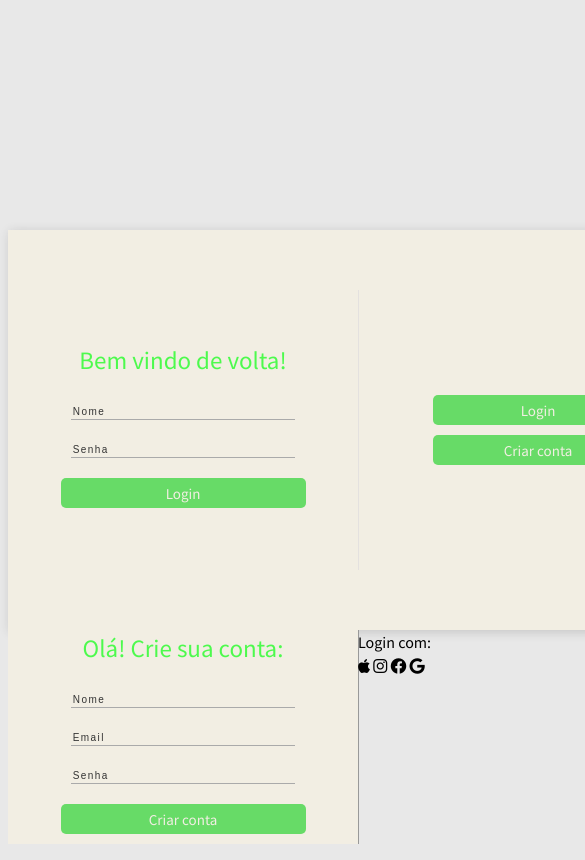
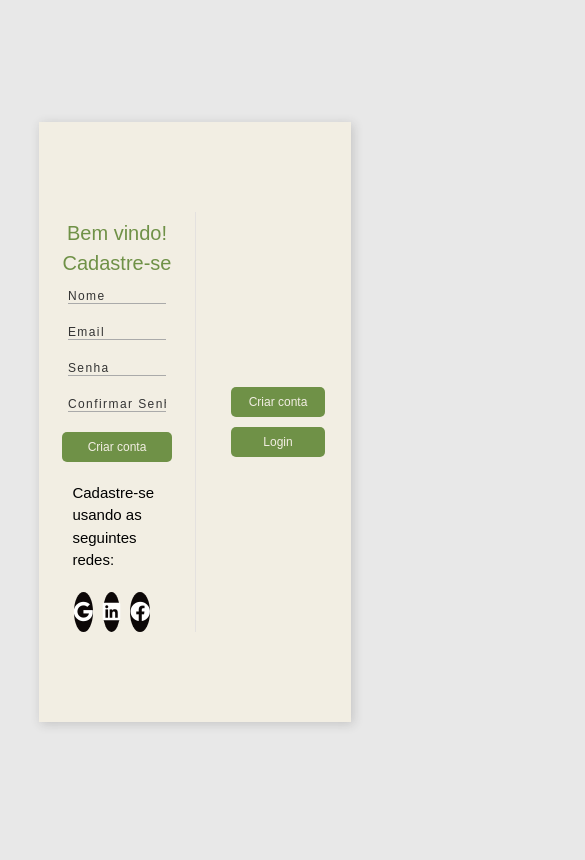
Before and after one commit to moisesjunior45/Avaliacao-1-unidade-Front-end, a plain HTML site: page assets/html/login.html in a window 390 px wide. Shown: the top 860 px of the page, 585 px wide, since content can reach past the window. Drawn offline with nearby package versions, Linux system fonts and the light colour scheme.

Commit message:
Editando login

```diff
--- a/assets/Css/login.css
+++ b/assets/Css/login.css
@@ -1,7 +1,14 @@
-@import url("https://fonts.googleapis.com/css?family=Source+Sans+Pro:300,400");
-@import url("https://fonts.googleapis.com/css?family=Playfair+Display");
+/* @import url("https://fonts.googleapis.com/css?family=Source+Sans+Pro:300,400"); */
+/* @import url("https://fonts.googleapis.com/css?family=Playfair+Display"); */
 
-body,.message,.form,form {
+* {
+  box-sizing: unset;
+}
+
+body,
+.message,
+.form,
+form {
   display: flex;
   justify-content: center;
   align-items: center;
@@ -12,14 +19,13 @@ body,.message,.form,form {
 body {
   height: 100vh;
   background: #e8e8e8;
-  font-family: "Source Sans Pro", sans-serif;
   overflow: hidden;
 }
 
 .container {
-  width: 700px;
-  height: 400px;
-  background: #9cda74;
+  width: 1000px;
+  height: 600px;
+  background: #6F9147;
   position: relative;
   display: grid;
   grid-template: 100%/50% 50%;
@@ -35,6 +41,7 @@ body {
   transform: translateX(100%);
   z-index: 4;
 }
+
 .message:before {
   position: absolute;
   content: "";
@@ -45,6 +52,7 @@ body {
   left: 0;
   top: 15%;
 }
+
 .message .button {
   margin: 5px;
 }
@@ -67,12 +75,14 @@ body {
   width: 100%;
   height: 100%;
 }
+
 .form--heading {
   font-size: 25px;
   height: 50px;
-  color: #4dfa4d;
+  color: #6F9147;
   font-family: "Source Sans Pro", sans-serif;
 }
+
 .form--signup {
   border-right: 1px solid #999;
 }
@@ -80,9 +90,11 @@ body {
 form {
   width: 70%;
 }
-form > * {
+
+form>* {
   margin: 10px;
 }
+
 form input {
   width: 90%;
   border: 0;
@@ -93,10 +105,12 @@ form input {
   letter-spacing: 0.11em;
   background-color: #f2eee3;
 }
+
 form input::placeholder {
   color: #333;
-  font-size: 10px;
+  font-size: 12px;
 }
+
 form input:focus {
   outline: 0;
   border-bottom: 1px solid rgba(128, 155, 206, 0.7);
@@ -113,8 +127,68 @@ form input:focus {
   font-weight: 400;
   position: relative;
   z-index: 3;
-  background: #67db67;
-  font-family: "Source Sans Pro", sans-serif;
+  background: #6F9147;
   cursor: pointer;
   border-radius: 5px;
 }
+
+form .social-links a {
+  display: inline-block;
+  width: 40px;
+  height: 40px;
+  background-color: #0c0707;
+  margin: 0 10px 10px 0;
+  text-align: center;
+  line-height: 40px;
+  border-radius: 50%;
+  color: #fff;
+  transition: all 0.5s ease;
+}
+
+form .social-links a:hover {
+  color: #000;
+  background-color: #fff;
+}
+
+@media screen and (max-width: 1000px) {
+  .container {
+    width: 80vw;
+    margin: 0 auto;
+  }
+}
+
+@media screen and (max-width: 750px) {
+  .form--heading {
+    font-size: 25px;
+    text-align: center;
+    margin-bottom: 20px;
+  }
+}
+
+@media screen and (max-width:400px) {
+  .form--heading {
+    font-size: 20px;
+    text-align: center;
+    margin-bottom: 10px;
+  }
+
+  .form--signup {
+    overflow: hidden;
+  }
+
+  p {
+    font-size: 15px;
+  }
+
+  .social-links {
+    display: flex;
+    justify-content: center;
+    width: 25px;
+    height: 25px;
+
+  }
+
+  .button {
+    font-size: 12px;
+  }
+}
--- a/assets/Css/reset.css
+++ b/assets/Css/reset.css
@@ -12,7 +12,7 @@ html {
 
 body {
     font-size: 2rem;
-    font-family: 'Trebuchet MS', 'Lucida Sans Unicode', 'Lucida Grande', 'Lucida Sans', Arial, sans-serif;
+    font-family: "Source Sans Pro", sans-serif;
     line-height: 1.5;
     background-color: #fff;
 }
--- a/assets/Css/responsividade.css
+++ b/assets/Css/responsividade.css
@@ -1,4 +1,6 @@
 @media screen and (max-width: 900px) {
+
+    /* Menu */
     .menu {
         bottom: 0;
         text-align: center;
@@ -40,11 +42,11 @@
         content: '×';
     }
 
+    /* Sobre */
+
     .intro-content, .main-content {
         grid-template-columns: 1fr;
     }
-
-
 
     /* Slide */
 	.slider {
--- a/assets/html/login.html
+++ b/assets/html/login.html
@@ -1,55 +1,64 @@
 <!DOCTYPE html>
-<html lang="en" >
+<html lang="en">
+
 <head>
   <meta charset="UTF-8">
-  <title>Login / Inscrever-se Form UI</title>
-  <link rel="stylesheet" type="text/css" href="../Css/login.css">
+  <title>Login/Cadastro</title>
+  <!-- CSS -->
+  <link rel="stylesheet" href="../Css/reset.css">
   <link rel="stylesheet" href="../Css/styles.css">
+  <link rel="stylesheet" href="../Css/responsividade.css">
+  <link rel="stylesheet" href="../Css/login.css">
+  <!-- Font awesome -->
+  <link rel="stylesheet" href="https://cdnjs.cloudflare.com/ajax/libs/font-awesome/6.4.0/css/all.min.css">
 
 </head>
+
 <body>
 
   <div class="container">
     <div class="message signup">
       <div class="btn-wrapper">
+        <button class="button" id="signup">Criar conta</button>
         <button class="button" id="login"> Login</button>
-      <button class="button" id="signup">Criar conta</button>
       </div>
     </div>
-  <div class="form form--login">
-    <div class="form--heading">Bem vindo de volta! </div>
+    <div class="form form--signup">
+      <div class="form--heading">Bem vindo! Cadastre-se</div>
       <form autocomplete="off">
-      <input type="text" placeholder="Nome">
-      <input type="password" placeholder="Senha">
-      <button class="button">Login</button>
-    </form>
-  </div><br>
-  <div class="form form--signup">
-    <div class="form--heading">Olá! Crie sua conta:</div>
-    <form autocomplete="off">
-      <input type="text" placeholder="Nome">
-      <input type="email" placeholder="Email">
-      <input type="password" placeholder="Senha">
+        <input type="text" required placeholder="Nome">
+        <input type="email" required placeholder="Email">
+        <input type="password" required placeholder="Senha">
+        <input type="password" required placeholder="Confirmar Senha">
         <button class="button">Criar conta</button>
+
+        <p>Cadastre-se usando as seguintes redes:</p>
+        <div class="social-links">
+          <a href="#"><i class="fa-brands fa-google"></i></a>
+          <a href="#"><i class="fab fa-linkedin"></i></a>
+          <a href="#"><i class="fa-brands fa-facebook"></i></a>
+        </div>
       </form>
     </div>
-  <div>
-    <div class="text"> Login com:</div>
-    <i class="fa-brands fa-apple"></i>
-    <i class="fa-brands fa-instagram"></i>
-    <i class="fa-brands fa-facebook"></i>
-    <i class="fa-brands fa-google"></i>
+    <div class="form form--login">
+      <div class="form--heading">Bem vindo de volta!</div>
+      <form autocomplete="off">
+        <input type="email" required placeholder="E-mail">
+        <input type="password" required placeholder="Password">
+        <button class="button">Login</button>
+        <p>Conecte-se usando as seguintes redes:</p>
+        <div class="social-links">
+          <a href="#"><i class="fa-brands fa-google"></i></a>
+          <a href="#"><i class="fab fa-linkedin"></i></a>
+          <a href="#"><i class="fa-brands fa-facebook"></i></a>
+        </div>
+      </form>
     </div>
   </div>
 
-
-
-  <link rel="stylesheet" href="https://cdnjs.cloudflare.com/ajax/libs/font-awesome/6.4.0/css/all.min.css">
   <script src='https://cdnjs.cloudflare.com/ajax/libs/jquery/3.2.1/jquery.min.js'></script>
-  <script src="./script.js"></script>
-  <script src="https://kit.fontawesome.com/fe73793743.js" crossorigin="anonymous"></script>
   <script src="../Js/login.js"></script>
 
+</body>
 
-</body>
 </html>
```
Lines whose indentation alone changed are shown as unchanged.
